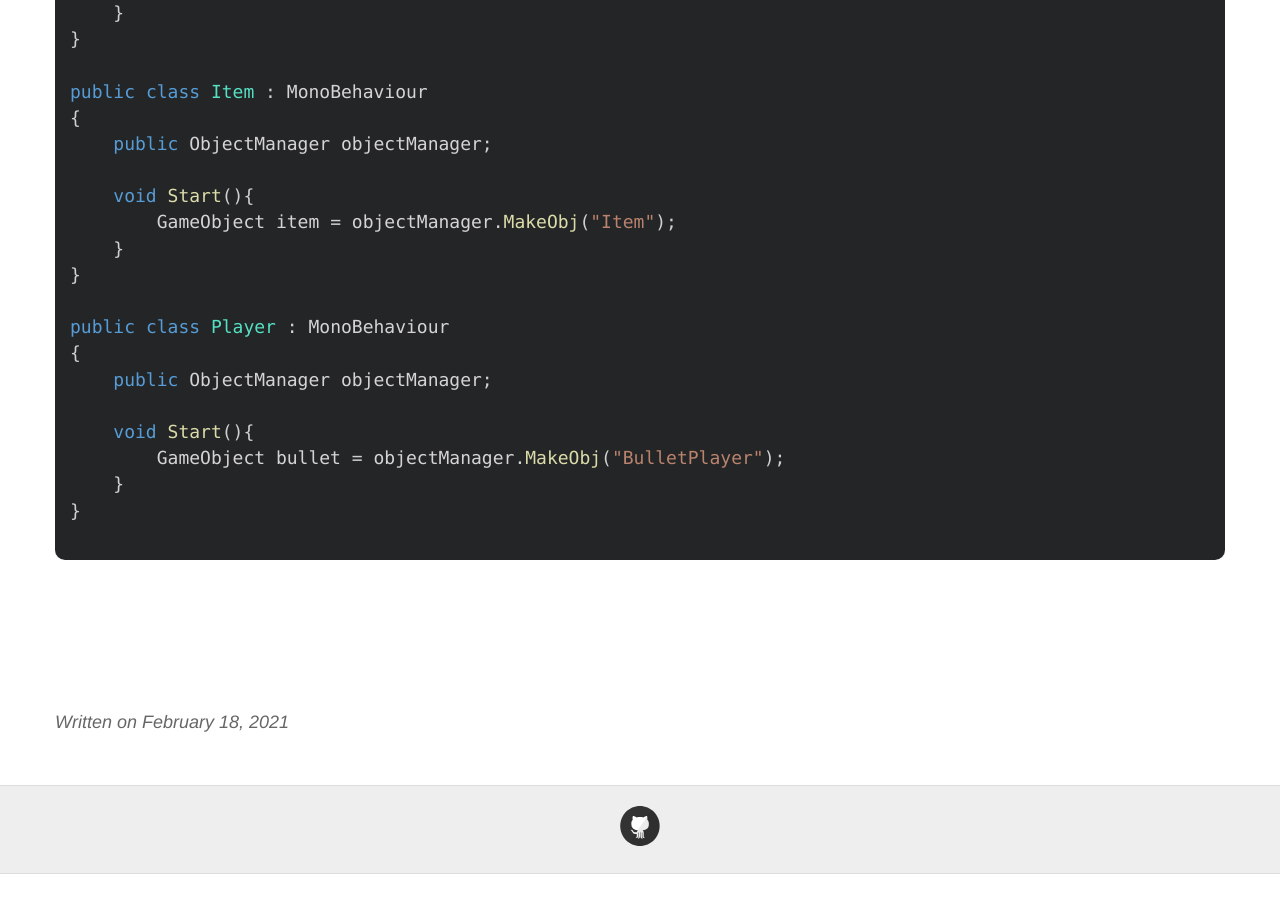
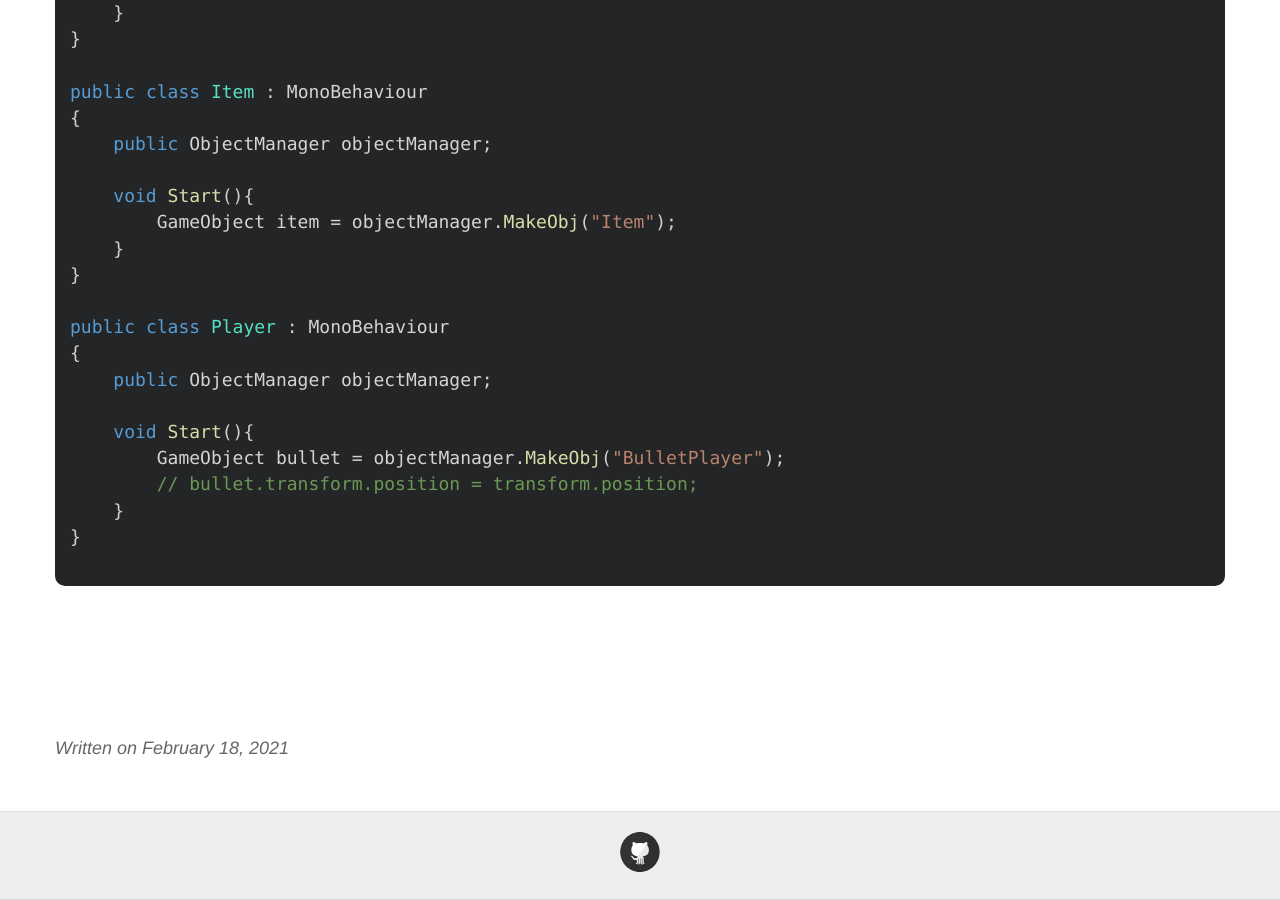
Before and after one commit to keemeesuu/keemeesuu.github.io, a Jekyll site: the page built from _posts/dev/Unity/2021-02-18-objectPooling.md, in a window 1280 px wide and 900 px high, scrolled down 3615 px. Built offline with Jekyll 4.4.1, drawn with Linux system fonts in a browser that asks for light colours; before the commit the page ends 4489 px from its top, so only the background shows below that.

Commit message:
Update 2021-02-18-objectPooling.md

```diff
--- a/_posts/dev/Unity/2021-02-18-objectPooling.md
+++ b/_posts/dev/Unity/2021-02-18-objectPooling.md
@@ -157,6 +157,7 @@ public class Player : MonoBehaviour
 
     void Start(){
         GameObject bullet = objectManager.MakeObj("BulletPlayer");
+        // bullet.transform.position = transform.position;
     }
 }
 
```
